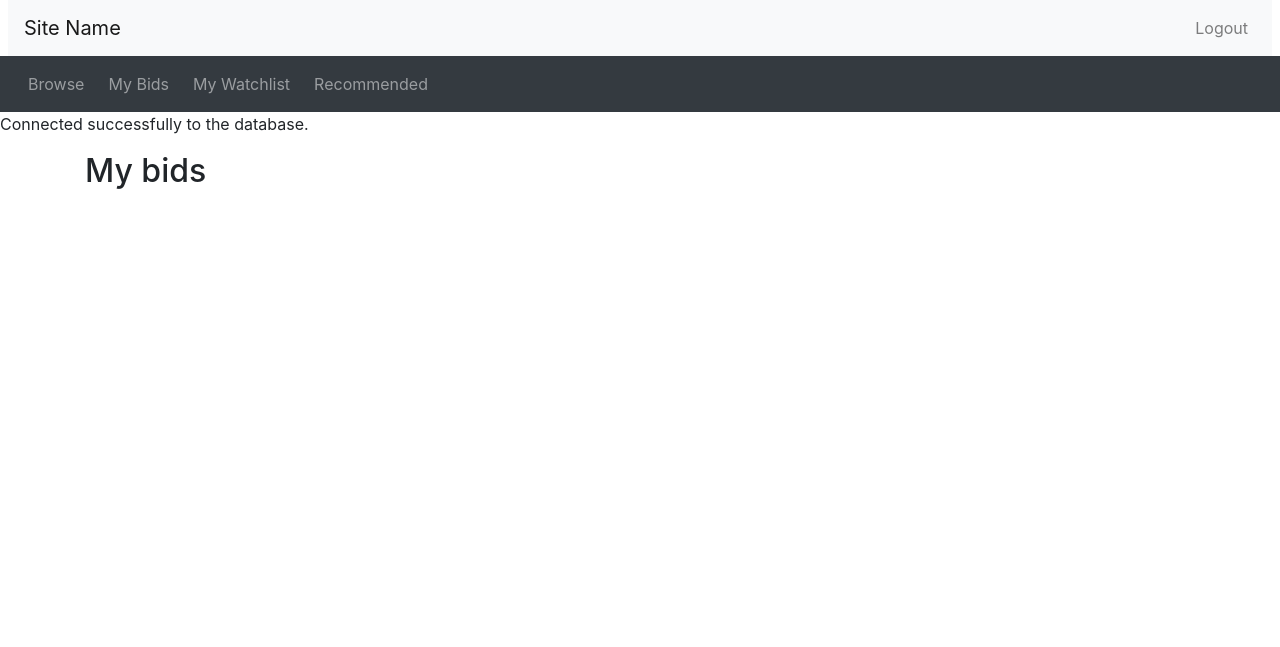
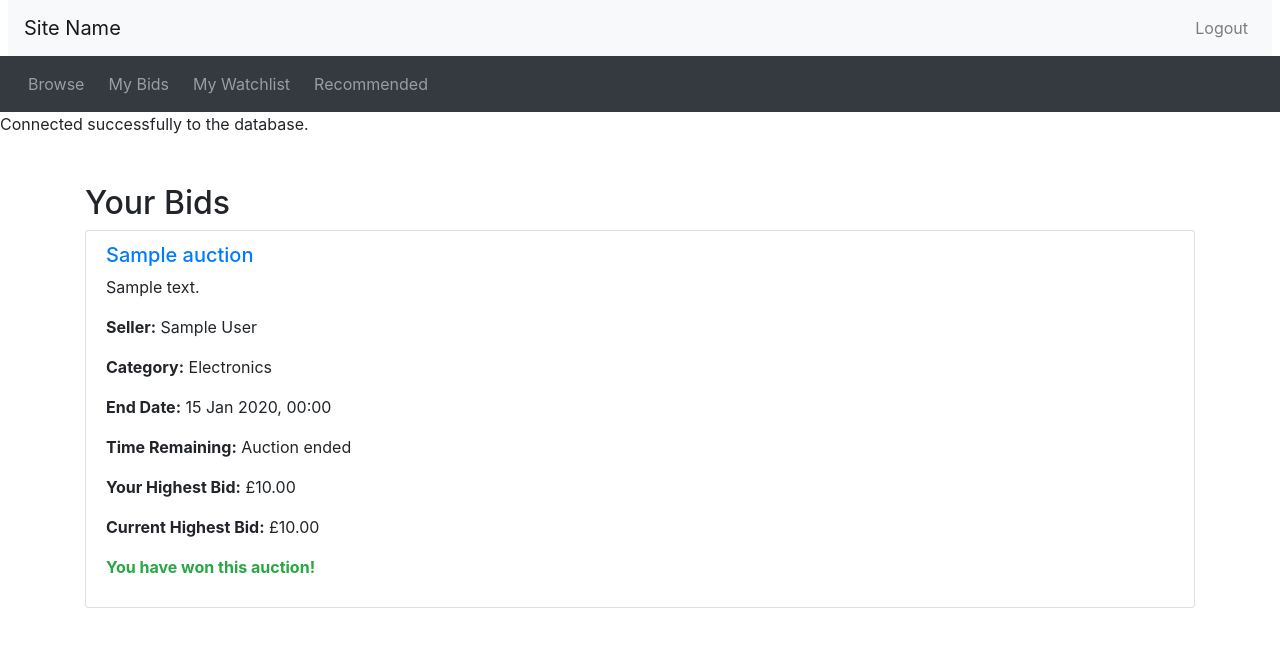
Before and after one commit to roham-123/database-project, a PHP site: page /mybids.php in a window 1280 px wide. Shown: the top 647 px of the page. Run offline with PHP 8.4, Linux system fonts and the light colour scheme; the visitor is signed in with stand-in values (Sample User, id 1); data comes from the database, SQL or seed files in the repository; tables that the repository leaves empty hold one stand-in row (values such as "Sample post").

Commit message:
all bid funcs done

```diff
--- a/mybids.php
+++ b/mybids.php
@@ -1,30 +1,86 @@
-<?php include_once("header.php")?>
-<?php require("utilities.php")?>
+<?php
+include_once("header.php");
+include_once("utilities.php");
 
-<?php if (session_status() == PHP_SESSION_NONE) {
+if (session_status() == PHP_SESSION_NONE) {
     session_start();
 }
+
+// Check if the user is logged in and is a buyer
+if (!isset($_SESSION['logged_in']) || $_SESSION['logged_in'] !== true || $_SESSION['Role'] !== 'buyer') {
+    echo "<div class='container mt-5'><p>Access denied. Only buyers can view their bids.</p></div>";
+    include_once("footer.php");
+    exit();
+}
+
+$userID = $_SESSION['UserID'];
+
+// Fetch auctions where the user has placed bids
+$sql = "SELECT DISTINCT a.AuctionID, a.ItemName, a.Description, a.EndDate, a.StartPrice,
+               c.CategoryName, u.Name AS SellerName,
+               (SELECT MAX(b2.BidAmount) FROM Bid b2 WHERE b2.AuctionID = a.AuctionID) AS HighestBid,
+               (SELECT MAX(b3.BidAmount) FROM Bid b3 WHERE b3.AuctionID = a.AuctionID AND b3.UserID = ?) AS YourHighestBid
+        FROM Bid b
+        JOIN Auction a ON b.AuctionID = a.AuctionID
+        JOIN Users u ON a.UserID = u.UserID
+        JOIN Category c ON a.CategoryID = c.CategoryID
+        WHERE b.UserID = ?
+        ORDER BY a.EndDate ASC";
+$stmt = $conn->prepare($sql);
+$stmt->bind_param("ii", $userID, $userID);
+$stmt->execute();
+$result = $stmt->get_result();
+
+// Display the auctions
+echo "<div class='container mt-5'>";
+echo "<h2>Your Bids</h2>";
+
+if ($result->num_rows > 0) {
+    echo "<ul class='list-group'>";
+    while ($auction = $result->fetch_assoc()) {
+        // Calculate time remaining
+        $now = new DateTime();
+        $endDate = new DateTime($auction['EndDate']);
+        $timeRemaining = $now < $endDate ? $endDate->diff($now) : null;
+        $timeRemainingStr = $timeRemaining ? display_time_remaining($timeRemaining) . ' remaining' : 'Auction ended';
+
+        // Determine if the user is the highest bidder
+        $yourHighestBid = $auction['YourHighestBid'];
+        $highestBid = $auction['HighestBid'];
+        $isHighestBidder = ($yourHighestBid == $highestBid);
+
+        // Display the auction
+        echo "<li class='list-group-item'>";
+        echo "<h5><a href='auction_details.php?auctionID=" . $auction['AuctionID'] . "'>" . htmlspecialchars($auction['ItemName']) . "</a></h5>";
+        echo "<p>" . htmlspecialchars($auction['Description']) . "</p>";
+        echo "<p><strong>Seller:</strong> " . htmlspecialchars($auction['SellerName']) . "</p>";
+        echo "<p><strong>Category:</strong> " . htmlspecialchars($auction['CategoryName']) . "</p>";
+        echo "<p><strong>End Date:</strong> " . htmlspecialchars(date("j M Y, H:i", strtotime($auction['EndDate']))) . "</p>";
+        echo "<p><strong>Time Remaining:</strong> " . $timeRemainingStr . "</p>";
+        echo "<p><strong>Your Highest Bid:</strong> £" . number_format($yourHighestBid, 2) . "</p>";
+        echo "<p><strong>Current Highest Bid:</strong> £" . number_format($highestBid, 2) . "</p>";
+
+        if ($isHighestBidder && $timeRemaining) {
+            echo "<p class='text-success'><strong>You are currently the highest bidder!</strong></p>";
+        } elseif (!$timeRemaining && $isHighestBidder) {
+            echo "<p class='text-success'><strong>You have won this auction!</strong></p>";
+        } elseif (!$timeRemaining && !$isHighestBidder) {
+            echo "<p class='text-danger'><strong>You did not win this auction.</strong></p>";
+        } else {
+            echo "<p class='text-warning'><strong>You have been outbid.</strong></p>";
+        }
+
+        echo "</li>";
+    }
+    echo "</ul>";
+} else {
+    echo "<p>You have not placed any bids yet.</p>";
+}
+
+echo "</div>";
+
+$stmt->close();
+closeConnection($conn);
+
+include_once("footer.php");
 ?>
-
-
-<div class="container">
-
-<h2 class="my-3">My bids</h2>
-
-<?php
-  // This page is for showing a user the auctions they've bid on.
-  // It will be pretty similar to browse.php, except there is no search bar.
-  // This can be started after browse.php is working with a database.
-  // Feel free to extract out useful functions from browse.php and put them in
-  // the shared "utilities.php" where they can be shared by multiple files.
-
-
-  // TODO: Check user's credentials (cookie/session).
-
-  // TODO: Perform a query to pull up the auctions they've bidded on.
-
-  // TODO: Loop through results and print them out as list items.
-
-?>
-
-<?php include_once("footer.php")?>
```
